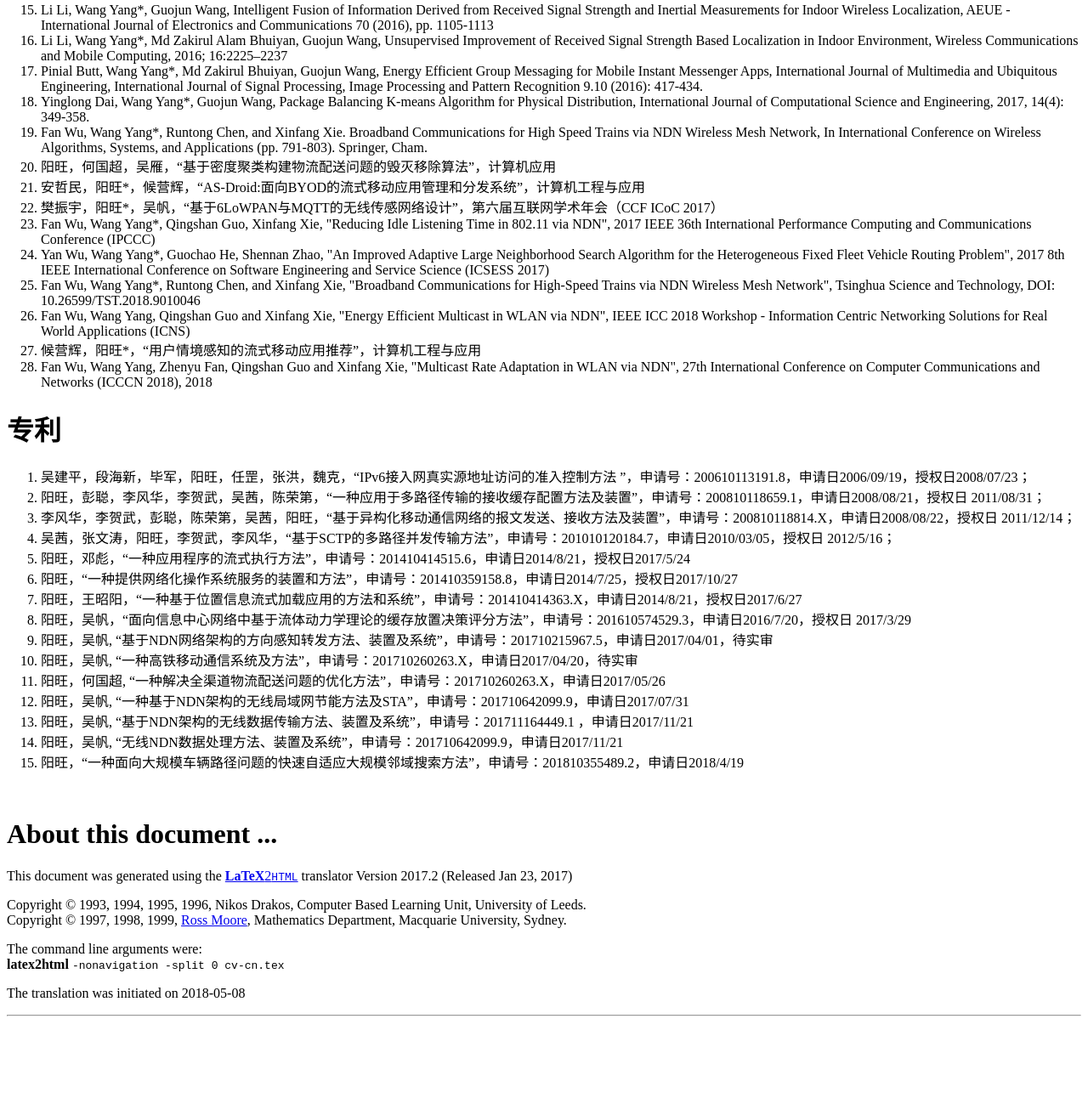
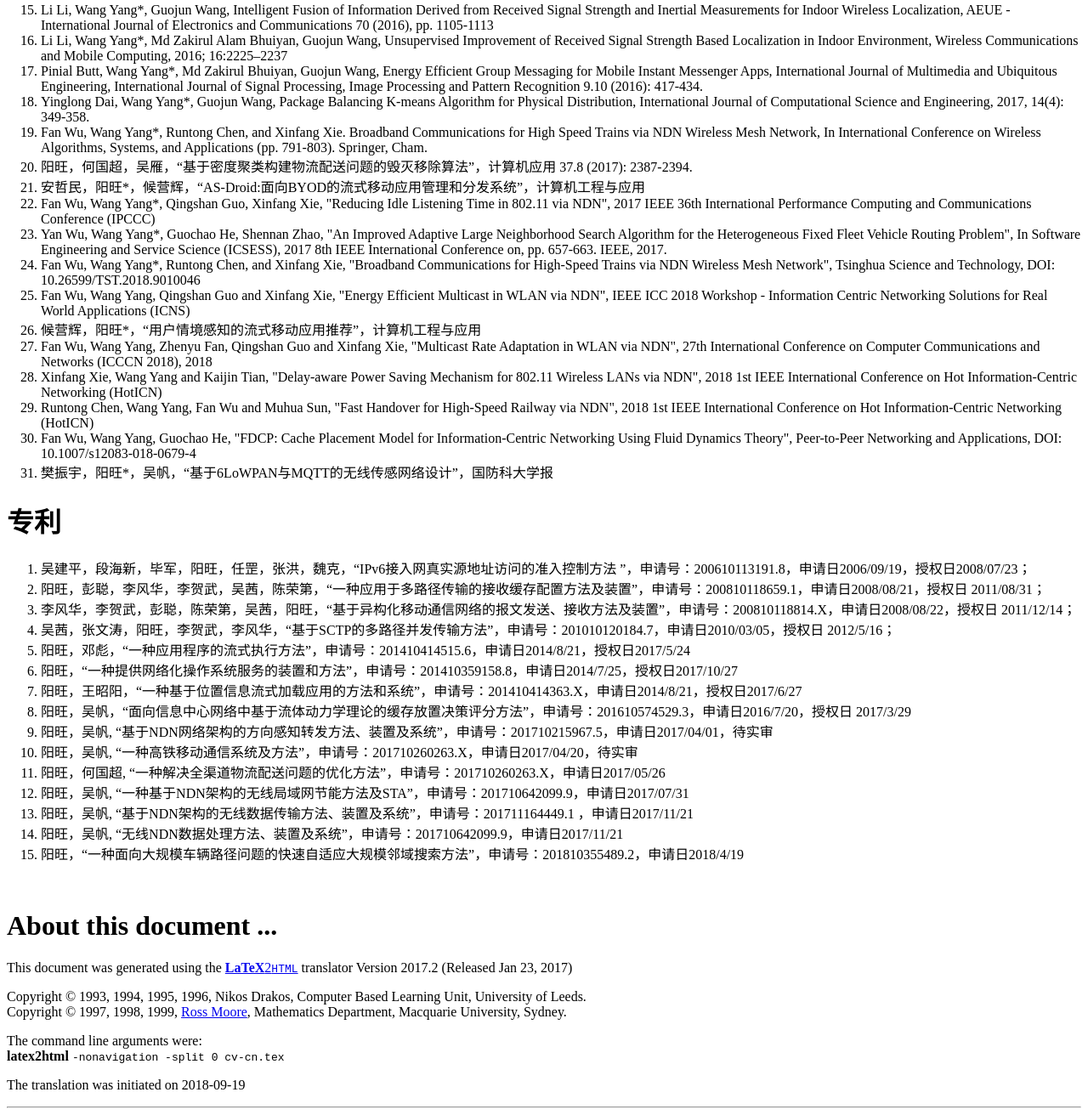
Before and after one commit to xxyangwang/xxyangwang.github.io, a plain HTML site: page cv-cn.html in a window 1280 px wide. Shown: the part 1630-2942 px from the top of the page at 85% size. Before the commit the page ends 2834 px from the top, so only its background shows below. Drawn offline with Linux system fonts and the light colour scheme.

Commit message:
update CV

```diff
--- a/cv-cn.html
+++ b/cv-cn.html
@@ -159,15 +159,13 @@ Publications</A>
 </LI>
 <LI>Fan Wu, Wang Yang*, Runtong Chen, and Xinfang Xie. Broadband Communications for High Speed Trains via NDN Wireless Mesh Network, In International Conference on Wireless Algorithms, Systems, and Applications (pp. 791-803). Springer, Cham.
 </LI>
-<LI>阳旺，何国超，吴雁，“基于密度聚类构建物流配送问题的毁灭移除算法”，计算机应用
+<LI>阳旺，何国超，吴雁，“基于密度聚类构建物流配送问题的毁灭移除算法”，计算机应用 37.8 (2017): 2387-2394.
 </LI>
 <LI>安哲民，阳旺*，候营辉，“AS-Droid:面向BYOD的流式移动应用管理和分发系统”，计算机工程与应用
 </LI>
-<LI>樊振宇，阳旺*，吴帆，“基于6LoWPAN与MQTT的无线传感网络设计”，第六届互联网学术年会（CCF ICoC 2017）
-</LI>
 <LI>Fan Wu, Wang Yang*, Qingshan Guo, Xinfang Xie, "Reducing Idle Listening Time in 802.11 via NDN", 2017 IEEE 36th International Performance Computing and Communications Conference (IPCCC)
 </LI>
-<LI>Yan Wu, Wang Yang*, Guochao He, Shennan Zhao, "An Improved Adaptive Large Neighborhood Search Algorithm for the Heterogeneous Fixed Fleet Vehicle Routing Problem", 2017 8th IEEE International Conference on Software Engineering and Service Science (ICSESS 2017)
+<LI>Yan Wu, Wang Yang*, Guochao He, Shennan Zhao, "An Improved Adaptive Large Neighborhood Search Algorithm for the Heterogeneous Fixed Fleet Vehicle Routing Problem", In Software Engineering and Service Science (ICSESS), 2017 8th IEEE International Conference on, pp. 657-663. IEEE, 2017.
 </LI>
 <LI>Fan Wu, Wang Yang*, Runtong Chen, and Xinfang Xie, "Broadband Communications for High-Speed Trains via NDN Wireless Mesh Network", Tsinghua Science and Technology, DOI: 10.26599/TST.2018.9010046
 </LI>
@@ -176,6 +174,14 @@ Publications</A>
 <LI>候营辉，阳旺*，“用户情境感知的流式移动应用推荐”，计算机工程与应用
 </LI>
 <LI>Fan Wu, Wang Yang, Zhenyu Fan, Qingshan Guo and Xinfang Xie, "Multicast Rate Adaptation in WLAN via NDN", 27th International Conference on Computer Communications and Networks (ICCCN 2018), 2018
+</LI>
+<LI>Xinfang Xie, Wang Yang and Kaijin Tian, "Delay-aware Power Saving Mechanism for 802.11 Wireless LANs via NDN", 2018 1st IEEE International Conference on Hot Information-Centric Networking (HotICN)
+</LI>
+<LI>Runtong Chen, Wang Yang, Fan Wu and Muhua Sun, "Fast Handover for High-Speed Railway via NDN", 2018 1st IEEE International Conference on Hot Information-Centric Networking (HotICN)
+</LI>
+<LI>Fan Wu, Wang Yang, Guochao He, "FDCP: Cache Placement Model for Information-Centric Networking Using Fluid Dynamics Theory", Peer-to-Peer Networking and Applications, DOI: 10.1007/s12083-018-0679-4
+</LI>
+<LI>樊振宇，阳旺*，吴帆，“基于6LoWPAN与MQTT的无线传感网络设计”，国防科大学报
 </LI>
 </OL>
 
@@ -249,7 +255,7 @@ Mathematics Department, Macquarie University, Sydney.
 The command line arguments were: <BR>
  <STRONG>latex2html</STRONG> <TT>-nonavigation -split 0 cv-cn.tex</TT>
 <P>
-The translation was initiated on 2018-05-08
+The translation was initiated on 2018-09-19
 <BR><HR>
 
 </BODY>
```
Also changed, not shown: cv-en.html (+13 -2 lines).
